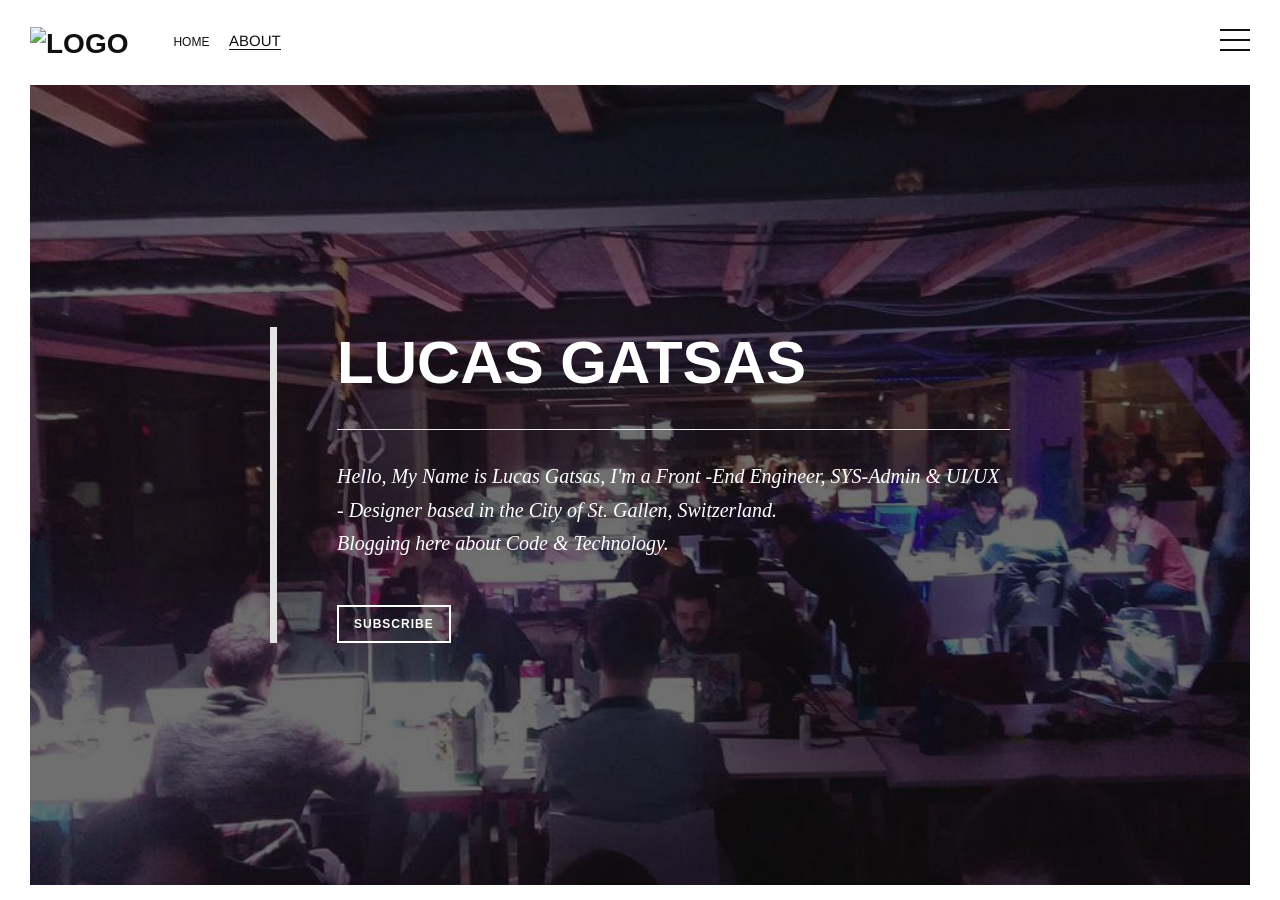
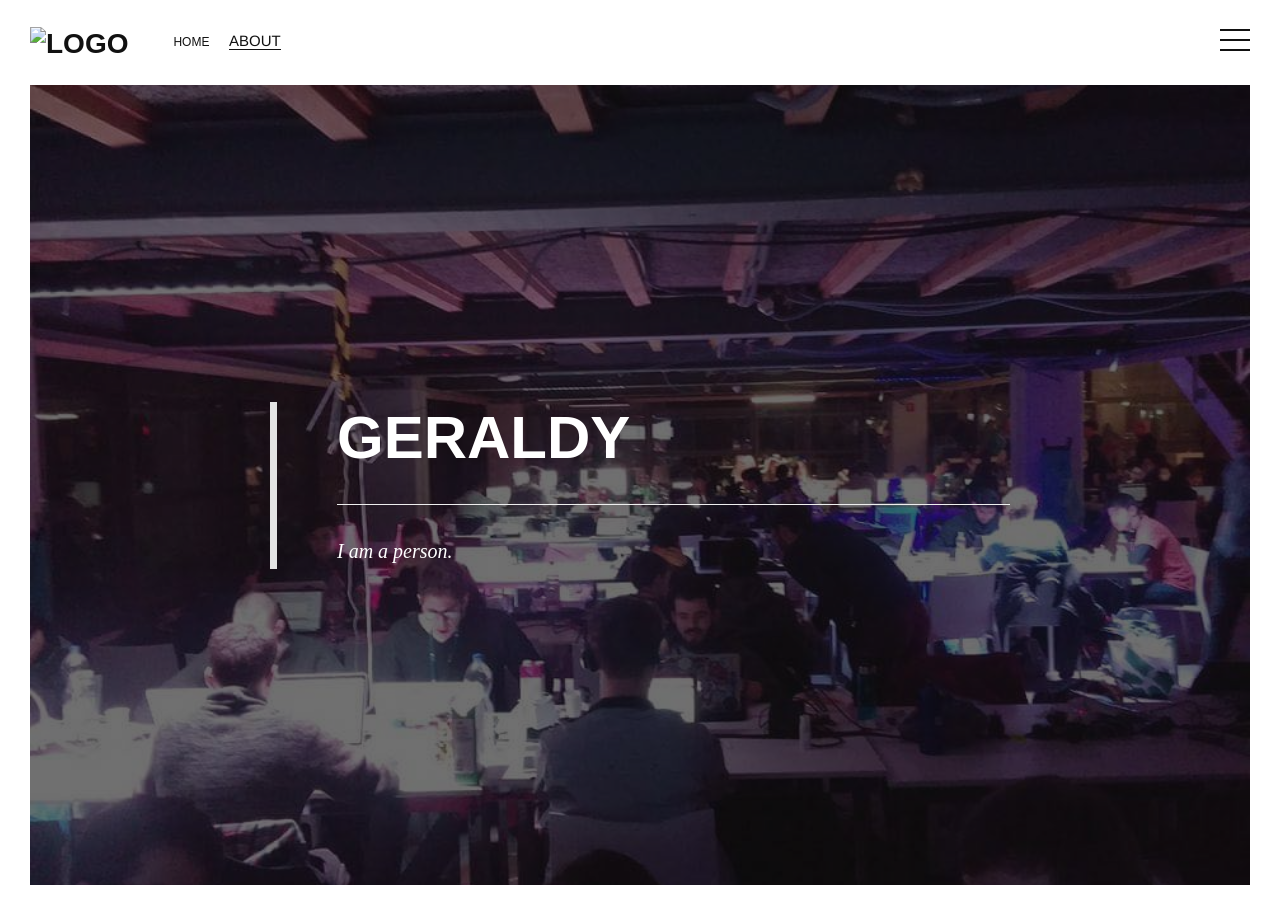
Before and after one commit to sparkleattack/sparkleattack.github.io, a Jekyll site: the page built from index.html, in a window 1280 px wide and 900 px high. Built offline with Jekyll 4.4.1, drawn with Linux system fonts in a browser that asks for light colours; nearby versions of some CDN libraries; some web fonts are replaced.

Commit message:
Updated index

```diff
--- a/index.html
+++ b/index.html
@@ -12,13 +12,12 @@ cover: 'http://www.abisolutions.org.uk/website/images/ConferencesHR.jpg'
       <div class="cover-content">
         <div class="inner">
           <div class="hero-wrap">
-            <h2 class="hero-title fade-in">Lucas Gatsas</h2>
+            <h2 class="hero-title fade-in">Geraldy</h2>
             <hr>
             <p class="hero-text fade-in">
 
-             Hello, My Name is Lucas Gatsas, I'm a Front -End Engineer, SYS-Admin & UI/UX - Designer based in the City of St. Gallen, Switzerland. <br>
-            Blogging here about Code & Technology.</p>
-            <p class="subscribe"><a href="rss/" class="button light fade-in">Subscribe</a></p>
+            I am a person.</p>
+            </p>
           </div>
         </div><!-- .inner -->
       </div><!-- .cover-content -->
```
